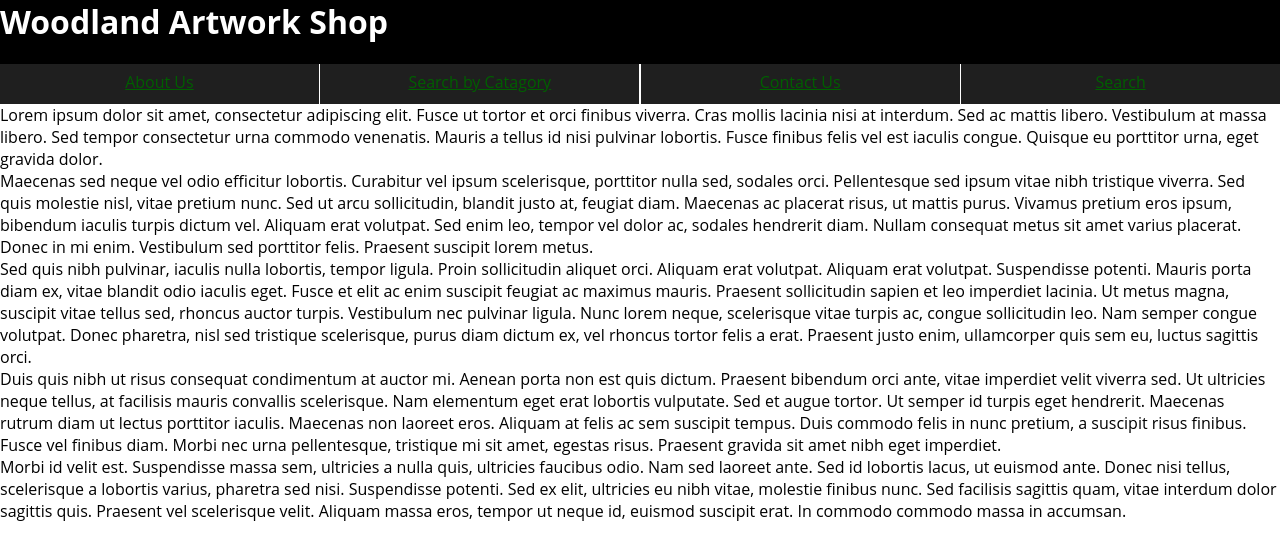
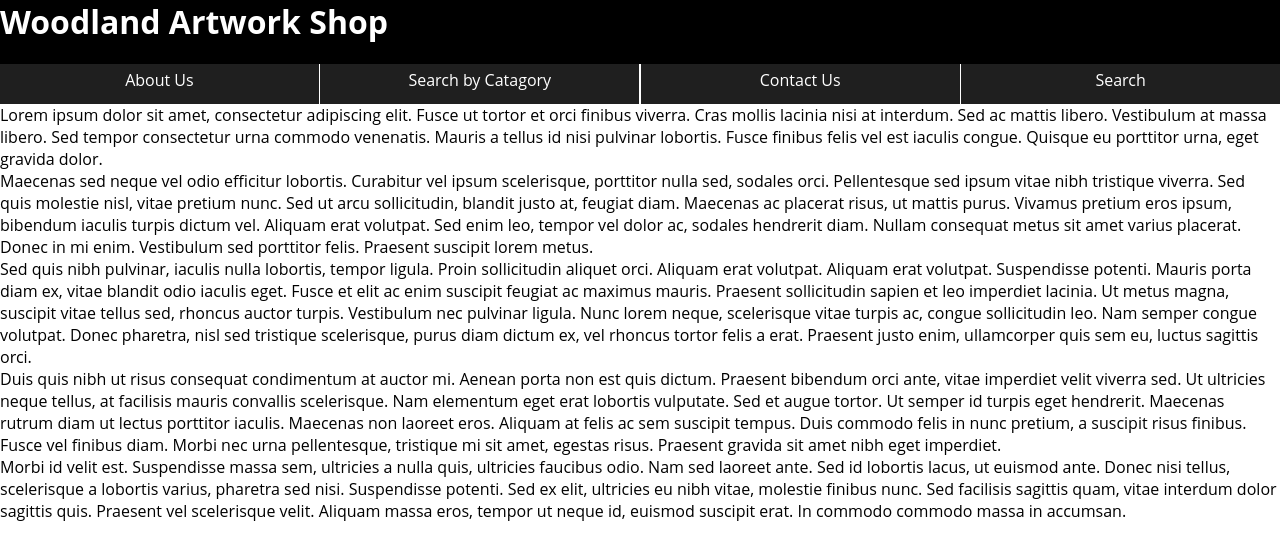
Before and after one commit to liamm91/shop, an Angular app: page / in a window 1280 px wide. Shown: the top 560 px of the page. Built offline with nearby package versions, Linux system fonts and the light colour scheme.

Commit message:
added a transition gradient for effects when hovering

```diff
--- a/src/app/navbar/navbar.component.css
+++ b/src/app/navbar/navbar.component.css
@@ -2,6 +2,9 @@
 .navbar{
   height: 100%;
   --bottom-border-height: 0.3rem;
+  --nav-bg: #1f1f1f;
+  --li-spacing: 0.1rem;
+  --transition-time: 100ms;
 }
 
 .navbar-container{
@@ -18,12 +21,13 @@
 }
 
 .nav-item{
-  background: #1f1f1f;
+  background: var(--nav-bg);
   width: 25%;
   display: flex;
   justify-content: center;
-  margin-right: 0.1rem;
-  border-bottom: #1f1f1f var(--bottom-border-height) solid;
+  margin-right: var(--li-spacing);
+  padding-bottom: var(--bottom-border-height);
+  border-bottom: var(--bottom-border-height) solid var(--nav-bg);
 }
 
 .nav-item:last-child{
@@ -32,13 +36,17 @@
 
 .nav-link{
   align-self: center;
-  color: #005f00;
+  color: var(--link-color);
+  text-decoration: none;
 }
 
 .nav-item:hover{
-  border-bottom: #005f00 var(--bottom-border-height) solid;
+  /* border-bottom: #005f00 var(--bottom-border-height) solid; */
+  border-bottom: var(--bottom-border-height) solid;
+  border-image: linear-gradient(#1f1f1f, #005f00) 49%;
+  transition: border var(--transition-time) linear;
 }
-
-.nav-link:visited{
-  color: white;
+.nav-item:hover .nav-link{
+  color: var(--link-hover);
+  transition: color var(--transition-time) linear;
 }
```
